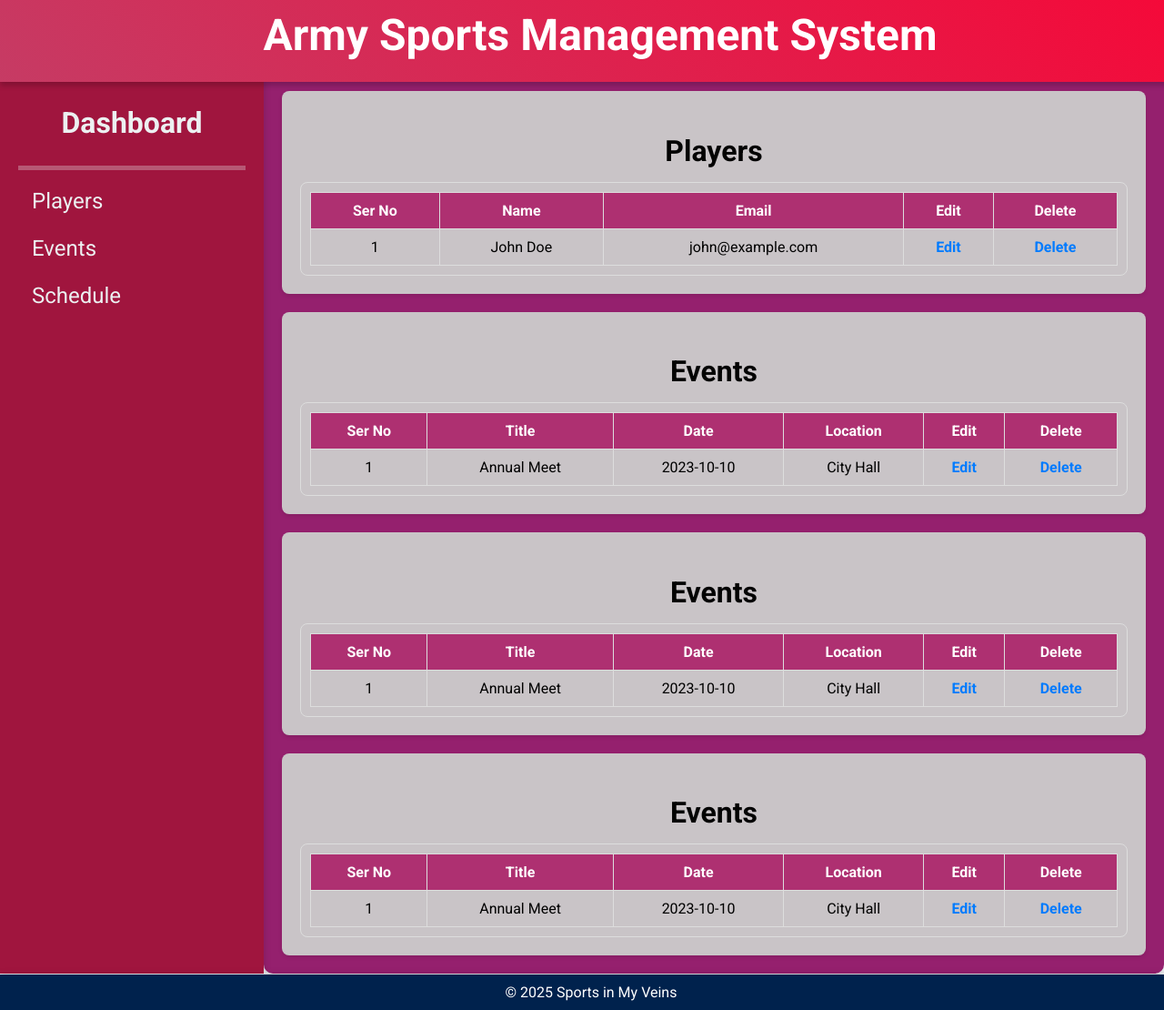
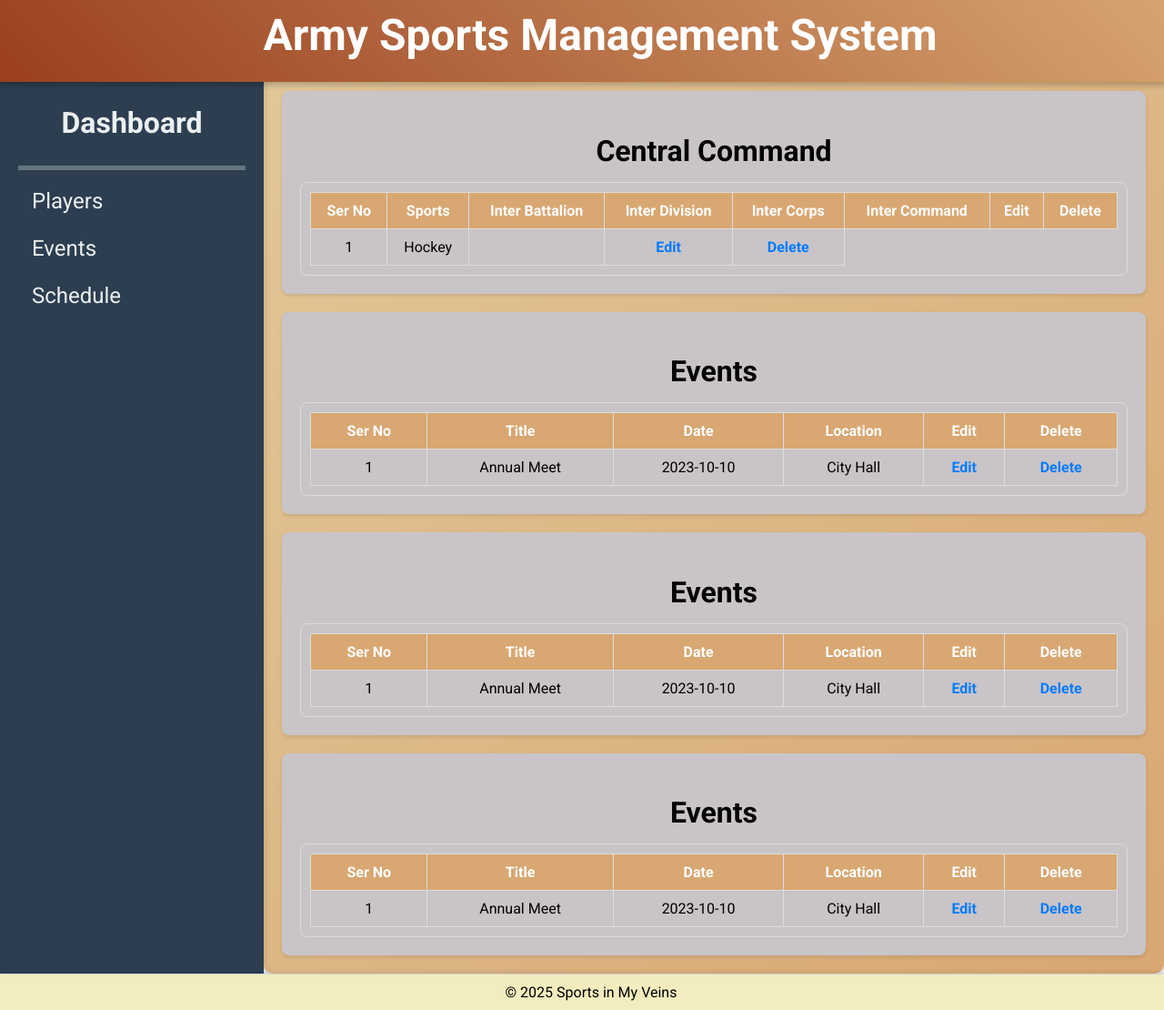
Before and after one commit to AjaySangwan756/Sports, a Django app: page / in a window 1280 px wide. Shown: the whole page at 91% size. Run offline with Django 5.2, Linux system fonts and the light colour scheme.

Commit message:
dashboard designed

```diff
--- a/Sports_management/templates/dashboard.html
+++ b/Sports_management/templates/dashboard.html
@@ -23,7 +23,7 @@ body {
 
 /* Header Styles */
 header {
-    background: linear-gradient(45deg,rgb(198, 59, 100),rgb(246, 8, 56));
+    background: linear-gradient(45deg,#9a3f20,#D8A772);
     color: white;
     padding: 10px 20px;
     text-align: center;
@@ -47,7 +47,7 @@ header {
 /* Sidebar Styles */
 .side-nav {
     width: 250px;
-    background-color: #A0153E;
+    background-color: #2c3e50;
     color: white;
     position: fixed;
     top: 75px; /* Below header */
@@ -89,7 +89,7 @@ header {
     margin-bottom: 40px; /* Space for footer */
     padding: 20px;
     overflow-y: auto;
-    background-color:#95206e;
+    background:linear-gradient(135deg, #E2C799, #D8A772);
     border-radius: 10px;
     box-shadow: 0 4px 6px rgba(0, 0, 0, 0.1);
     display: flex;
@@ -101,7 +101,7 @@ header {
 
 /* Section Container */
 .section-container {
-    background:rgb(201, 196, 199);
+    background:#c9c4c7;
     padding: 20px;
     border-radius: 8px;
     box-shadow: 0 2px 4px rgba(0, 0, 0, 0.1);
@@ -136,7 +136,7 @@ table {
 }
 
 table th {
-    background-color:rgb(174, 48, 113);
+    background-color:#D8A772;
     color: white;
     padding: 10px;
     border: 1px solid #ddd;
@@ -164,8 +164,8 @@ table a:hover {
 footer {
     text-align: center;
     padding: 10px;
-    background: #00224D;
-    color: white;
+    background: #f2ecbe;
+    color: black;
     position: fixed;
     bottom: 0;
     width: 100%;
@@ -217,14 +217,17 @@ footer {
 
     <div class="main-content">
         <div class="section-container" id="players">
-            <h2>Players</h2>
+            <h2>Central Command</h2>
             <div class="scrollable">
                 <table>
                     <thead>
                         <tr>
                             <th>Ser No</th>
-                            <th>Name</th>
-                            <th>Email</th>
+                            <th>Sports</th>
+                            <th>Inter Battalion</th>
+                            <th>Inter Division</th>
+                            <th>Inter Corps</th>
+                            <th>Inter Command</th>
                             <th>Edit</th>
                             <th>Delete</th>
                         </tr>
@@ -232,8 +235,8 @@ footer {
                     <tbody>
                         <tr>
                             <td>1</td>
-                            <td>John Doe</td>
-                            <td>john@example.com</td>
+                            <td>Hockey</td>
+                            <td></td>
                             <td><a href="#">Edit</a></td>
                             <td><a href="#">Delete</a></td>
                         </tr>
```
